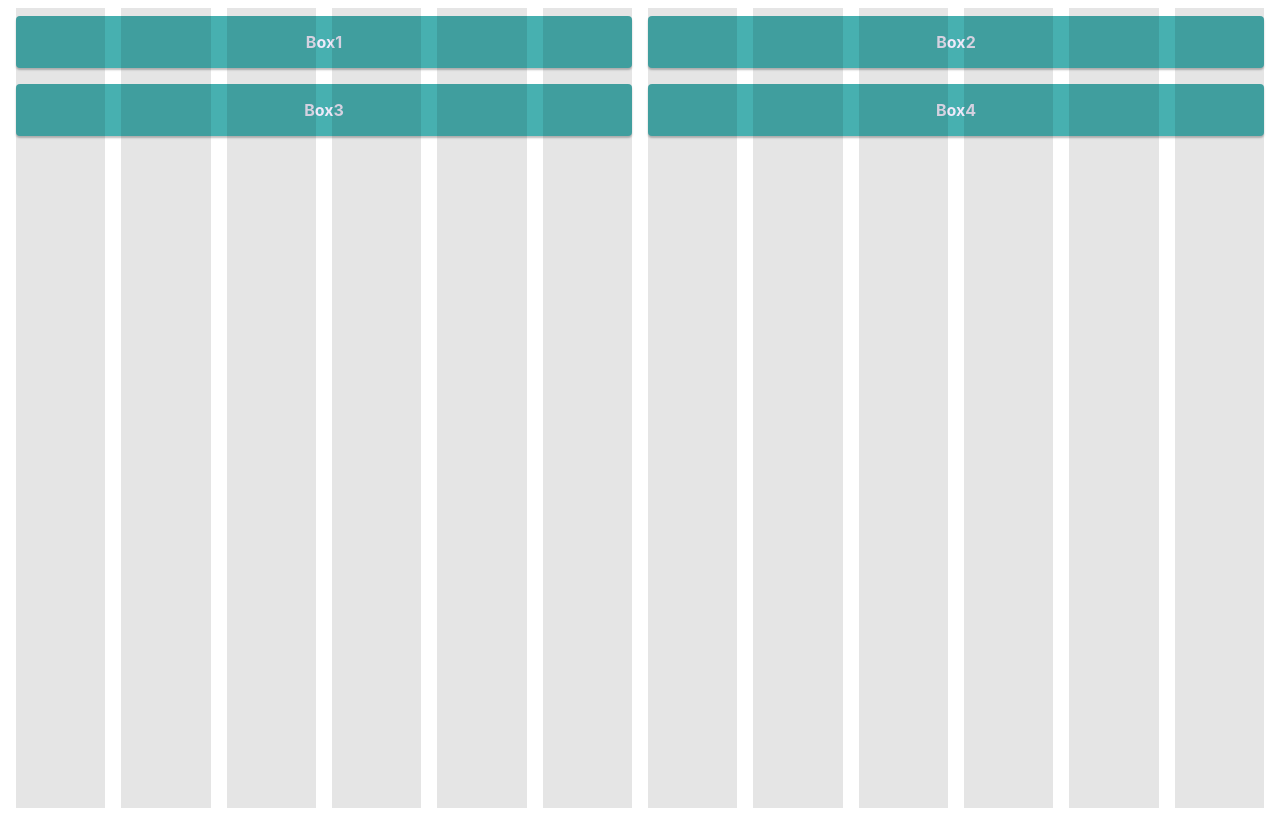
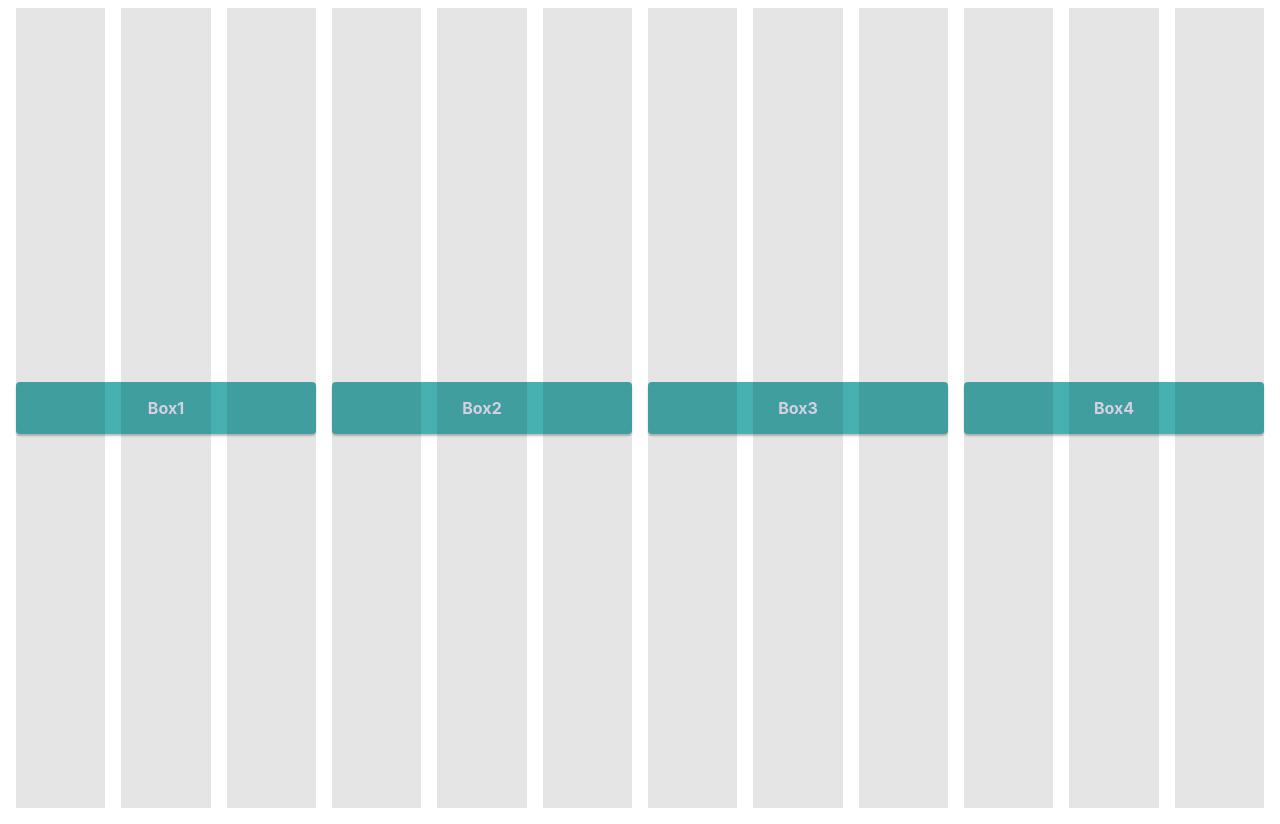
Before and after one commit to nirmalathapa/grid-layout, a React (Create React App) app: page / in a window 1280 px wide. Built offline with nearby package versions, Linux system fonts and the light colour scheme.

Commit message:
Add justifyContent and alignItems

```diff
--- a/src/App.tsx
+++ b/src/App.tsx
@@ -5,23 +5,30 @@ import GridRuler from "./component/GridRuler/GridRuler";
 
 function App() {
   return (
-    <div className="App" style={{margin: "16px", position: "relative"}}>
+    <div
+      className="App"
+      style={{margin: "16px", position: "relative", height: "100vh"}}>
       <GridRuler spacing="sm"></GridRuler>
 
-      <Grid container spacing="sm">
-        <Grid item cols={6}>
+      <Grid
+        container
+        spacing="sm"
+        justifyContent="center"
+        alignItems="center"
+        style={{height: "100%"}}>
+        <Grid item xs={1} sm={6} md={4} lg={3}>
           <Box>Box1</Box>
         </Grid>
 
-        <Grid item cols={6}>
+        <Grid item xs={1} sm={6} md={4} lg={3}>
           <Box>Box2</Box>
         </Grid>
 
-        <Grid item cols={6}>
+        <Grid item xs={1} sm={6} md={4} lg={3}>
           <Box>Box3</Box>
         </Grid>
 
-        <Grid item cols={6}>
+        <Grid item xs={1} sm={6} md={4} lg={3}>
           <Box>Box4</Box>
         </Grid>
       </Grid>
--- a/src/component/Grid/Grid.module.scss
+++ b/src/component/Grid/Grid.module.scss
@@ -1,8 +1,23 @@
 $spacing: (
   "sm": 8px,
   "md": 26px,
-  "lg": 24px
+  "lg": 24px,
 );
+
+$breakpoints: (
+  "sm": 600px,
+  "md": 960px,
+  "lg": 1280px,
+);
+
+$justifyContent: (flex-start, flex-end, center, space-between);
+$alignItems: (flex-start, center, flex-end);
+
+@mixin breakpoint($name) {
+  @media screen and (min-width: map-get($breakpoints, $name)) {
+    @content;
+  }
+}
 
 .Grid {
   &_container {
@@ -14,8 +29,32 @@ $spacing: (
   }
 
   @for $i from 1 to 13 {
-    &_cols_#{$i} {
+    &_xs_#{$i} {
       flex-basis: $i/12 * 100%;
+    }
+  }
+
+  @include breakpoint("sm") {
+    @for $i from 1 to 13 {
+      &_sm_#{$i} {
+        flex-basis: $i/12 * 100%;
+      }
+    }
+  }
+
+  @include breakpoint("md") {
+    @for $i from 1 to 13 {
+      &_md_#{$i} {
+        flex-basis: $i/12 * 100%;
+      }
+    }
+  }
+
+  @include breakpoint("lg") {
+    @for $i from 1 to 13 {
+      &_lg_#{$i} {
+        flex-basis: $i/12 * 100%;
+      }
     }
   }
 
@@ -27,4 +66,16 @@ $spacing: (
       padding: $value;
     }
   }
+
+  @each $value in $justifyContent {
+    &_justifyContent_#{$value} {
+      justify-content: $value;
+    }
+  }
+
+  @each $value in $alignItems {
+    &_alignItems_#{$value} {
+      align-items: $value;
+    }
+  }
 }
--- a/src/component/Grid/Grid.tsx
+++ b/src/component/Grid/Grid.tsx
@@ -4,21 +4,51 @@ import cn from "classnames";
 
 type Cols = 1 | 2 | 3 | 4 | 5 | 6 | 7 | 8 | 9 | 10 | 11 | 12;
 type Spacing = "sm" | "md" | "lg";
+type JustifyContent = "flex-start" | "center" | "flex-end" | "space-between";
+type AlignItems = "flex-start" | "center" | "flex-end";
 
-const Grid: FunctionComponent<{
-  children: ReactNode;
-  container?: boolean;
-  item?: boolean;
-  cols?: Cols;
-  spacing?: Spacing;
-}> = ({children, container, item, cols, spacing}) => {
+const Grid: FunctionComponent<
+  {
+    children: ReactNode;
+    container?: boolean;
+    item?: boolean;
+    xs?: Cols;
+    sm?: Cols;
+    md?: Cols;
+    lg?: Cols;
+    spacing?: Spacing;
+    justifyContent?: JustifyContent;
+    alignItems?: AlignItems;
+  } & React.HTMLAttributes<HTMLDivElement>
+> = ({
+  children,
+  container,
+  item,
+  xs,
+  sm,
+  md,
+  lg,
+  spacing,
+  justifyContent,
+  alignItems,
+  ...props
+}) => {
   const classNames = cn({
     [styles.Grid_container]: container,
     [styles.Grid_item]: item,
-    [styles[`Grid_cols_${cols}`]]: cols,
-    [styles[`Grid_spacing_${spacing}`]]: spacing
+    [styles[`Grid_xs_${xs}`]]: xs,
+    [styles[`Grid_sm_${sm}`]]: sm,
+    [styles[`Grid_md_${md}`]]: md,
+    [styles[`Grid_lg_${lg}`]]: lg,
+    [styles[`Grid_spacing_${spacing}`]]: spacing,
+    [styles[`Grid_justifyContent_${justifyContent}`]]: justifyContent,
+    [styles[`Grid_alignItems_${alignItems}`]]: alignItems,
   });
-  return <div className={classNames}>{children}</div>;
+  return (
+    <div className={classNames} {...props}>
+      {children}
+    </div>
+  );
 };
 
 export default Grid;
```
